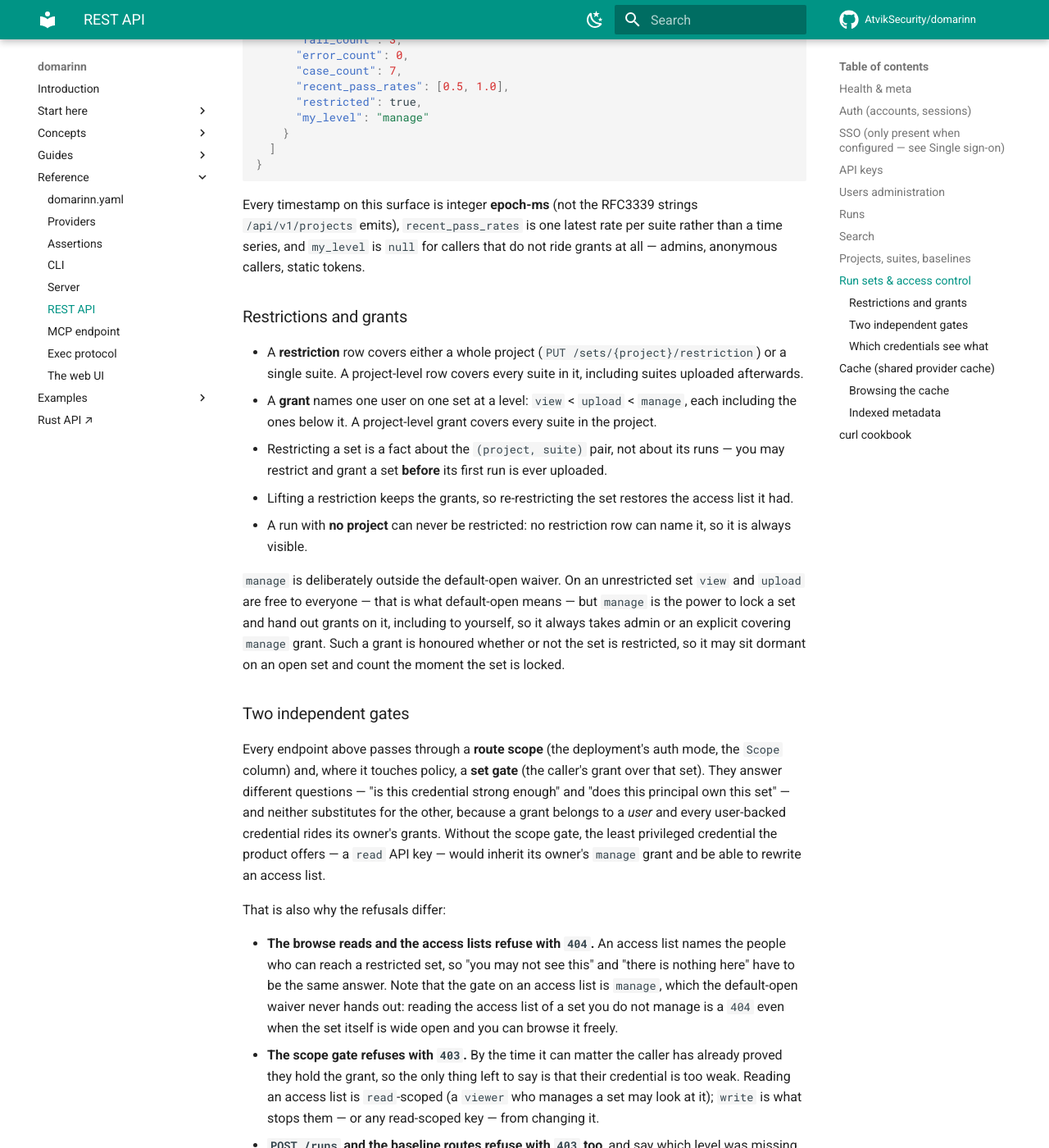
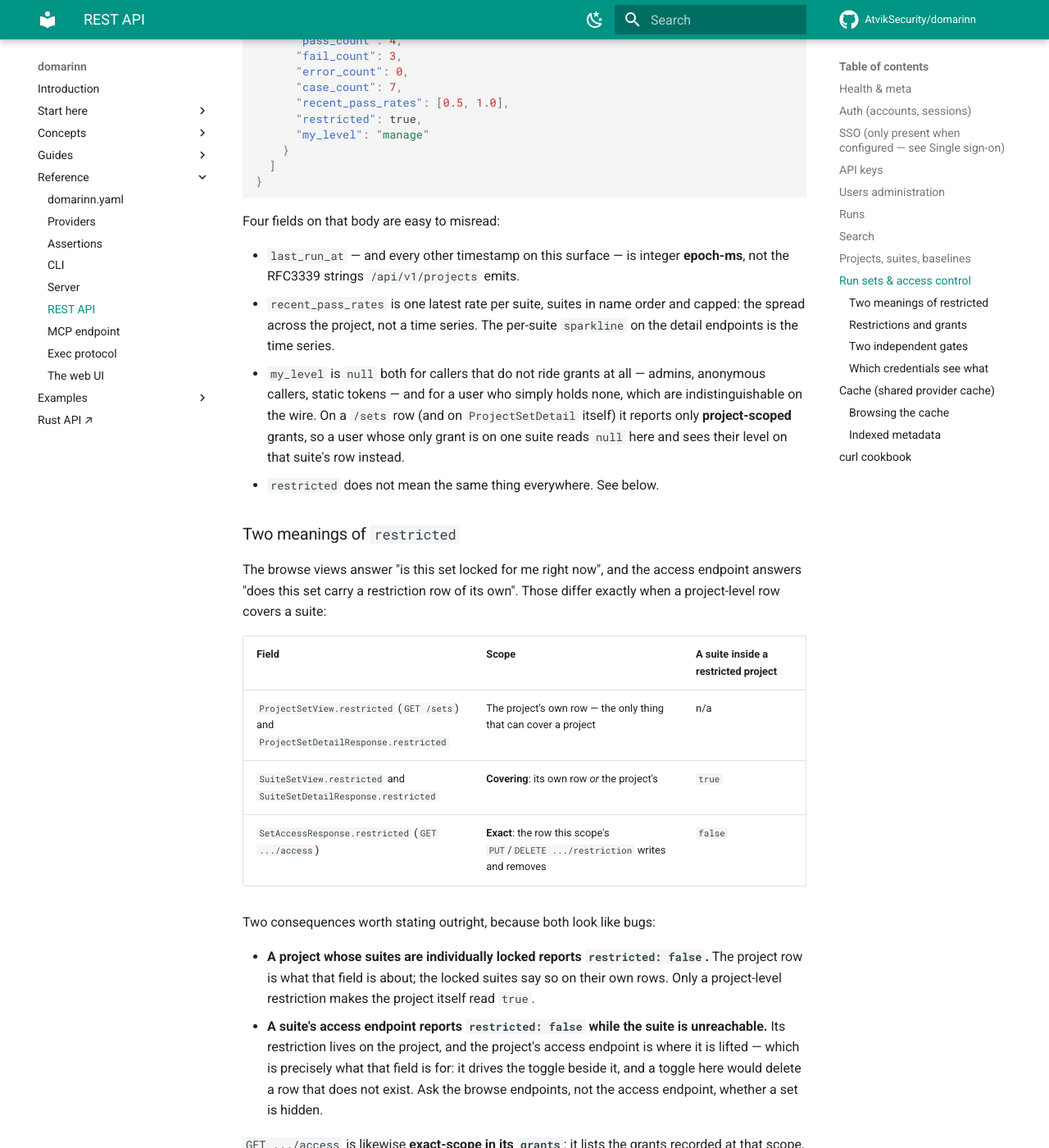
Before and after one commit to AtvikSecurity/domarinn, an MkDocs documentation site: the page built from docs/reference/rest-api.md, in a window 1280 px wide and 1400 px high, scrolled down 7281 px. Shown: the whole window at 82% size. Built offline with MkDocs 1.6.1 and Material for MkDocs 9.7.7, drawn with Linux system fonts in a browser that asks for light colours; comment, search, counter and statistics services are not loaded; some of the changed text lies outside the part shown.

Commit message:
docs: correct the static-token and restricted-scope claims
Four accuracy fixes from review.

An `admin:` static token resolves to full visibility (runsets.rs's
RunVisibility::of) and pierces every restriction, but four pages said
flatly that static tokens never do — one of them five lines under a
table that says otherwise. An operator could read that and hand CI an
admin token believing run sets contained it. Each claim is now scoped
to the `read` and `write` tokens it is true of, and names the admin
token as the operator credential it is.

`restricted` means two different things and neither was written down: a
suite's browse views answer "is this locked for me", covering a
project-level row, while its access endpoint answers "does this scope
carry a row of its own" and returns false for a suite its project
locks. A project's browse `restricted` is its own row too, so a project
whose suites are individually locked reads false. Both look like bugs
until you know which question is being asked.

Admins are never filtered by a grant, so "disappears for everyone
except the accounts granted it" was three sentences short of true.

The seeded policy put three accounts on the users page, so the admin
capture is re-shot to match; overview and run-detail were checked and
are unaffected by the seed, so they keep their existing captures.

Plus: the baseline PUT's 200 body, `my_level`'s two null cases and its
project-only scope on /sets rows, `$USER_ID`'s provenance in the
cookbook, that a manage grant on an open set is live delegation rather
than dormant, and a SHOTS comment that contradicted the config.

````diff
--- a/docs/reference/rest-api.md
+++ b/docs/reference/rest-api.md
@@ -114,7 +114,7 @@
 |--------|----------------------------------------------------------|---------|-------|
 | GET    | `/api/v1/projects`                                       | `read`  | List known projects, restricted ones omitted. |
 | GET    | `/api/v1/projects/{project}/suites`                      | `read`  | List a project's suites, restricted ones omitted. |
-| PUT    | `/api/v1/projects/{project}/suites/{suite}/baseline`     | `write` | Pin a baseline run: body `{ "run_id": "..." }`. Needs an `upload` grant when the suite is restricted (`403`). `404` if the run is unknown, invisible to the caller, or belongs to another suite. |
+| PUT    | `/api/v1/projects/{project}/suites/{suite}/baseline`     | `write` | Pin a baseline run: body `{ "run_id": "..." }`. `200` with `{project, suite, run_id}` on success. Needs an `upload` grant when the suite is restricted (`403`). `404` if the run is unknown, invisible to the caller, or belongs to another suite. |
 | DELETE | `/api/v1/projects/{project}/suites/{suite}/baseline`     | `write` | Unpin the baseline. Same `upload` gate. `204` on success. |
 | GET    | `/api/v1/projects/{project}/suites/{suite}/cases/{case_key}/history` | `read` | One case's status/score/output-hash across the suite's recent runs. `limit` (default `20`, max `100`). |
 
@@ -168,7 +168,29 @@
 }
 ```
 
-Every timestamp on this surface is integer **epoch-ms** (not the RFC3339 strings `/api/v1/projects` emits), `recent_pass_rates` is one latest rate per suite rather than a time series, and `my_level` is `null` for callers that do not ride grants at all — admins, anonymous callers, static tokens.
+Four fields on that body are easy to misread:
+
+- `last_run_at` — and every other timestamp on this surface — is integer **epoch-ms**, not the RFC3339 strings `/api/v1/projects` emits.
+- `recent_pass_rates` is one latest rate per suite, suites in name order and capped: the spread across the project, not a time series. The per-suite `sparkline` on the detail endpoints is the time series.
+- `my_level` is `null` both for callers that do not ride grants at all — admins, anonymous callers, static tokens — and for a user who simply holds none, which are indistinguishable on the wire. On a `/sets` row (and on `ProjectSetDetail` itself) it reports only **project-scoped** grants, so a user whose only grant is on one suite reads `null` here and sees their level on that suite's row instead.
+- `restricted` does not mean the same thing everywhere. See below.
+
+### Two meanings of `restricted`
+
+The browse views answer "is this set locked for me right now", and the access endpoint answers "does this set carry a restriction row of its own". Those differ exactly when a project-level row covers a suite:
+
+| Field | Scope | A suite inside a restricted project |
+|---|---|---|
+| `ProjectSetView.restricted` (`GET /sets`) and `ProjectSetDetailResponse.restricted` | The project's own row — the only thing that can cover a project | n/a |
+| `SuiteSetView.restricted` and `SuiteSetDetailResponse.restricted` | **Covering**: its own row *or* the project's | `true` |
+| `SetAccessResponse.restricted` (`GET .../access`) | **Exact**: the row this scope's `PUT`/`DELETE .../restriction` writes and removes | `false` |
+
+Two consequences worth stating outright, because both look like bugs:
+
+- **A project whose suites are individually locked reports `restricted: false`.** The project row is what that field is about; the locked suites say so on their own rows. Only a project-level restriction makes the project itself read `true`.
+- **A suite's access endpoint reports `restricted: false` while the suite is unreachable.** Its restriction lives on the project, and the project's access endpoint is where it is lifted — which is precisely what that field is for: it drives the toggle beside it, and a toggle here would delete a row that does not exist. Ask the browse endpoints, not the access endpoint, whether a set is hidden.
+
+`GET .../access` is likewise **exact-scope in its `grants`**: it lists the grants recorded at that scope, not the project-level grants that also cover the suite. A caller's *effective* level always covers; an access list never does.
 
 ### Restrictions and grants
 
@@ -178,7 +200,9 @@
 - Lifting a restriction keeps the grants, so re-restricting the set restores the access list it had.
 - A run with **no project** can never be restricted: no restriction row can name it, so it is always visible.
 
-`manage` is deliberately outside the default-open waiver. On an unrestricted set `view` and `upload` are free to everyone — that is what default-open means — but `manage` is the power to lock a set and hand out grants on it, including to yourself, so it always takes admin or an explicit covering `manage` grant. Such a grant is honoured whether or not the set is restricted, so it may sit dormant on an open set and count the moment the set is locked.
+`manage` is deliberately outside the default-open waiver. On an unrestricted set `view` and `upload` are free to everyone — that is what default-open means — but `manage` is the power to hand out grants on a set, including to yourself, so it always takes admin or an explicit covering `manage` grant. Without that carve-out, any caller who could reach a write endpoint could seize a project nobody had restricted yet, which on a fresh instance is every project.
+
+A `manage` grant is honoured whether or not the set is restricted, and that is not a dormant technicality: on an open set its holder can already read and rewrite that set's access list today, and every grant they add is live the moment an admin locks the set. Treat handing out `manage` on an unrestricted set as the delegation it is.
 
 ### Two independent gates
 
@@ -199,7 +223,9 @@
 | Session or API key (`member` or `viewer`) | unrestricted sets + whatever their user is granted | An API key rides its **owner's** grants, whatever scope the key was minted at. |
 | Anonymous, and static tokens at `read`/`write` | unrestricted sets only | |
 
-**Static tokens deliberately do not pierce restrictions.** They are shared, widely-copied secrets with no owning user and therefore no grants; if a `write` token could reach restricted sets, every CI job in the deployment could. To let CI upload into a restricted set, create a bot **user account**, grant it `upload` on the set, and give the job that account's API key.
+**A `read` or `write` static token deliberately does not pierce restrictions.** Those are shared, widely-copied secrets with no owning user and therefore no grants; if a `write` token could reach restricted sets, every CI job in the deployment could. To let CI upload into a restricted set, create a bot **user account**, grant it `upload` on the set, and give the job that account's API key.
+
+**An `admin:` static token is not contained by any of this**, as the table above says: admin scope resolves to full visibility, so such a token reads and manages every restricted set on the instance. That is intended — it is the operator credential — but it means "we gave CI a static token" is only a containment argument for the `read` and `write` ones.
 
 Restrictions apply to every surface that reads runs, not just the ones above: the runs list and run detail, cases, matrix, export, compare, search, case history, the projects and suites listings, the run links on a cache entry, and the [MCP tools](mcp.md). There is one derivation of a caller's access class in the server, and every one of those queries appends the same predicate to its SQL.
 
@@ -337,6 +363,9 @@
   -H "authorization: Bearer $SESSION"
 # -> 204
 
+# $USER_ID is the `id` of the account to grant, from `GET /api/v1/users`
+# (admin scope) or from the body `POST /api/v1/users` returned when you
+# created the bot account. It is never the username.
 curl -sX PUT "$BASE/api/v1/sets/checkout/suites/regression/grants/$USER_ID" \
   -H "authorization: Bearer $SESSION" \
   -H 'content-type: application/json' \
````
Also changed, not shown: README.md (+1 -1 lines), docs/reference/mcp.md (+3 -2 lines), docs/reference/server.md (+2 -2 lines), docs/reference/web-ui.md (+3 -3 lines), docs/assets/screenshots/admin-dark.png, docs/assets/screenshots/admin-light.png, 1 other file.
